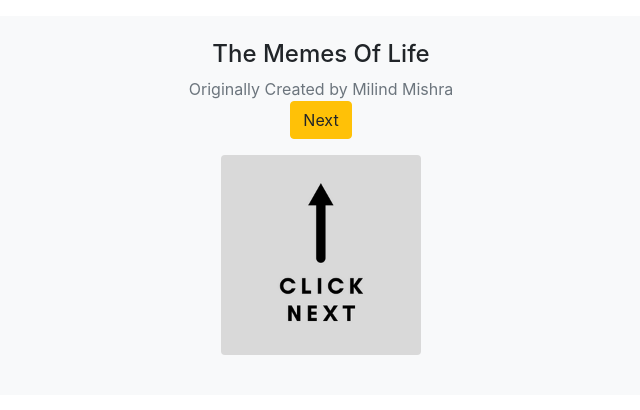
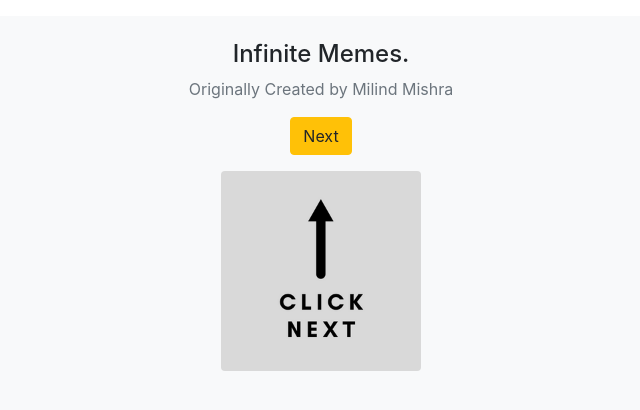
Before and after one commit to adityasaravana/memeretriever, a plain HTML site: page index.html in a window 1280 px wide. Shown: the whole page, without its empty margins (319-959 px from the left). Drawn offline with nearby package versions, Linux system fonts and the light colour scheme.

Commit message:
Update index.html

```diff
--- a/index.html
+++ b/index.html
@@ -13,8 +13,8 @@
   </head>
   <body>
     <div class="container_fluid p-4 bg-light text-center my-3">
-      <h4>The Memes Of Life</h1>
-      <h7 class="text-muted">Originally Created by Milind Mishra</h5>
+      <h4>Infinite Memes.</h1>
+      <p class="text-muted">Originally Created by Milind Mishra</p>
       <div class="text-center">
         <button
           type="button"
```
